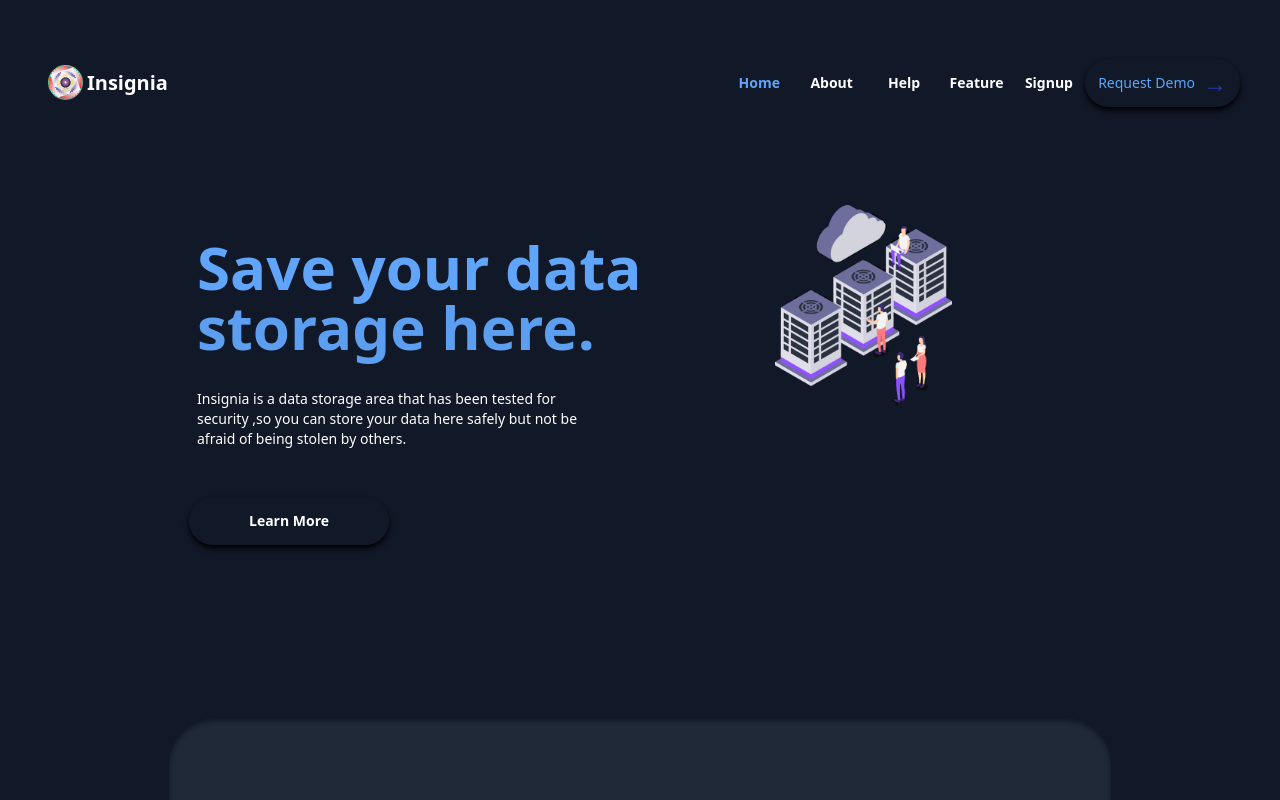
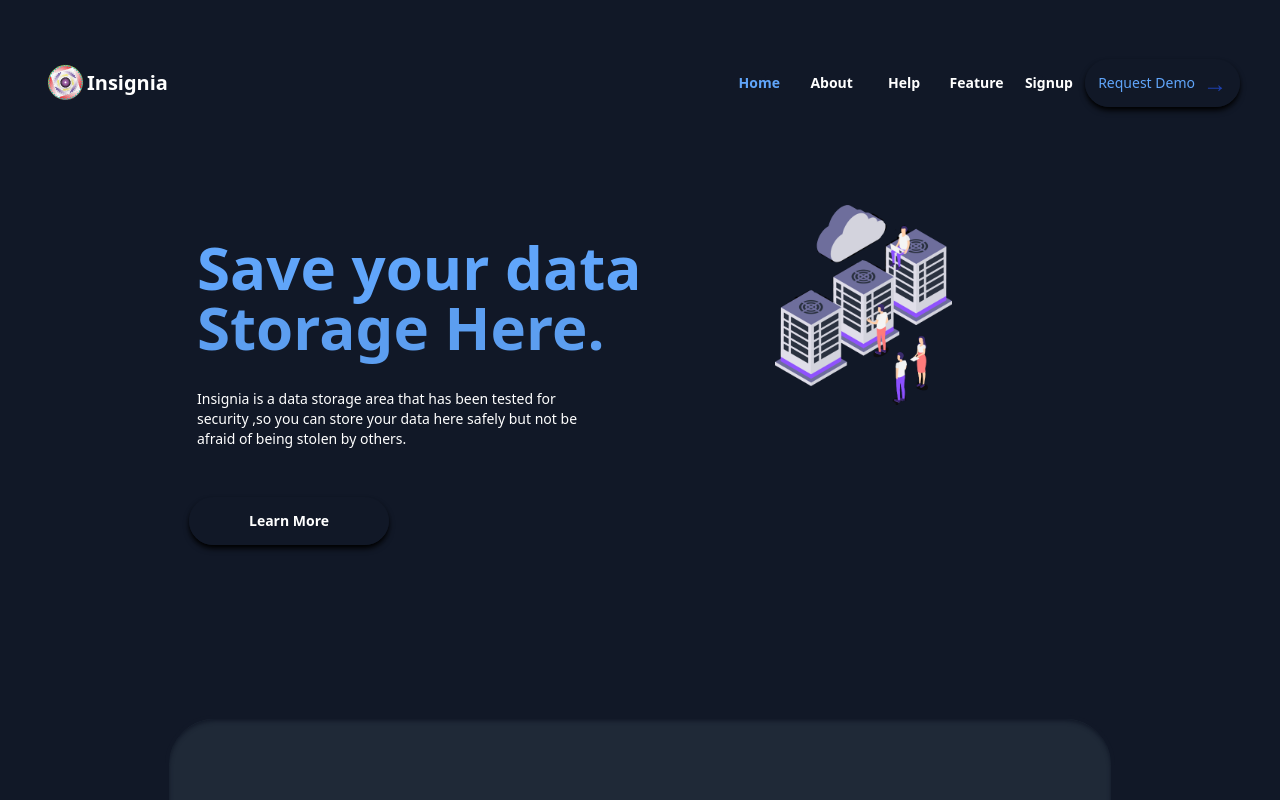
Before and after one commit to instagram-2000/Insignia, a React (Create React App) app: page / in a window 1280 px wide. Shown: the top 800 px of the page. Built offline with nearby package versions, Linux system fonts and the light colour scheme.

Commit message:
Applying Framer Motion

```diff
--- a/src/components/Navigation/Mainnavigation.js
+++ b/src/components/Navigation/Mainnavigation.js
@@ -1,10 +1,10 @@
 import React from 'react'
 import Logo from './logo.png'
 import './Mainnavigation'
-
+import {motion} from 'framer-motion';
 const Mainnavigation = () => {
     return (
-        <div className='md:w-[1200px] w-auto h-[45px] px-2 md:px-0 flex justify-between  items-center mx-auto text-white '>
+        <motion.div initial={{}} animate={{ }} transition={{}} className='md:w-[1200px] w-auto h-[45px] px-2 md:px-0 flex justify-between  items-center mx-auto text-white '>
 
             <div className="itme-1 flex items-center space-x-1">
                 <div className="item-1 ml-2">
@@ -50,7 +50,7 @@ const Mainnavigation = () => {
                     <div className="item-2 text-blue-800 text-2xl hover:font-extrabold ">&rarr;</div>
                 </div>
             </div>
-        </div>
+        </motion.div>
     );
 }
 
--- a/src/components/utilty/Learnmore.js
+++ b/src/components/utilty/Learnmore.js
@@ -3,11 +3,11 @@ import Diagram from './diagram.png'
 import { motion } from 'framer-motion';
 const Learnmore = () => {
     return (
-        <div className='flex md:flex-row mt-8 flex-col-reverse  mx-auto w-auto md:w-[950px] md:h-[430px] h-auto md:mt-[100px] '>
+        <motion.div initial={{opacity:0}} animate={{opacity:1}} transition={{duration:3}} className='flex md:flex-row mt-8 flex-col-reverse  mx-auto w-auto md:w-[950px] md:h-[430px] h-auto md:mt-[100px] '>
             <div className="flex flex-col  md:h-[500px] md:w-[500px]">
                 <span className=" text-xl  md:text-6xl flex flex-wrap font-bold text-blue-400 mt-8 pl-8">
-                    <motion.h2 initial={{y:-200}} animate={{ y:0}}> Save your data </motion.h2>  </span>
-                <span className="text-xl  md:text-6xl flex flex-wrap font-bold text-blue-400 pl-8 animate-pulse">  storage here. </span>
+                    <motion.h2 initial={{y:-200}} animate={{ y:0}} > Save your data </motion.h2>  </span>
+                <span className="text-xl  md:text-6xl flex flex-wrap font-bold text-blue-400 pl-8 animate-pulse">  <motion.h2 initial={{y:-600}} animate={{ y:0}} transition={{duration:0.7,type:'spring',stiffness:500}}> Storage Here. </motion.h2> </span>
                 <div className="flex flex-col mt-8">
                 <span className="text-xs md:text-sm text-white pl-8">Insignia is a data storage area that has been tested for </span>
                 <span className="text-xs md:text-sm text-white pl-8"> security ,so you can store your data here safely but not be </span>
@@ -21,10 +21,10 @@ const Learnmore = () => {
 
                 </div>
             </div>
-            <div className=" max-w-[500px] ">
+            <motion.div whileHover={{y:150,scale:2}} transition={{duration:1}} className=" max-w-[700px] ">
                 <img src={Diagram} alt='image here ' className='mx-auto md:ml-[110px] h-[200px] max-h-[350px]' ></img>
-            </div>
-        </div>
+            </motion.div>
+        </motion.div>
     )
 }
 
```
